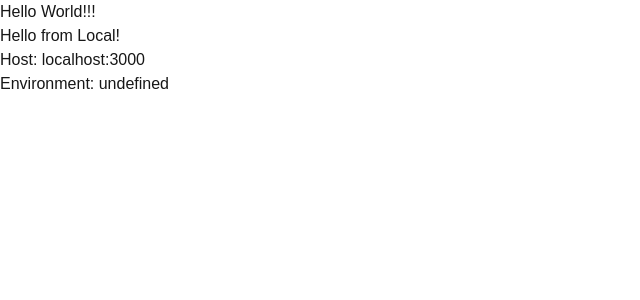
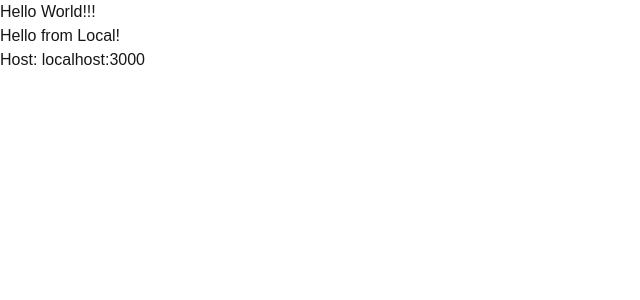
Before and after one commit to Team-Osmity/osmity-web-frontend, a Next.js app: page / in a window 1280 px wide. Shown: the top 300 px of the page, without its empty margins (0-640 px from the left). Built offline with nearby package versions, Linux system fonts and the light colour scheme.

Commit message:
for prod

```diff
--- a/src/app/page.tsx
+++ b/src/app/page.tsx
@@ -6,8 +6,6 @@ import { headers } from "next/headers";
 export default async function Home() {
   const h = await headers();
   const host = h.get("host") ?? "";
-
-  const appEnv = process.env.NEXT_PUBLIC_APP_ENV;
 
   let message = "Hello from Local!";
   if (host.includes("osmity")) {
@@ -22,7 +20,6 @@ export default async function Home() {
       <h1>{message}</h1>
 
       <p>Host: {host}</p>
-      <p>Environment: {appEnv ?? "undefined"}</p>
     </main>
   );
 }
```
